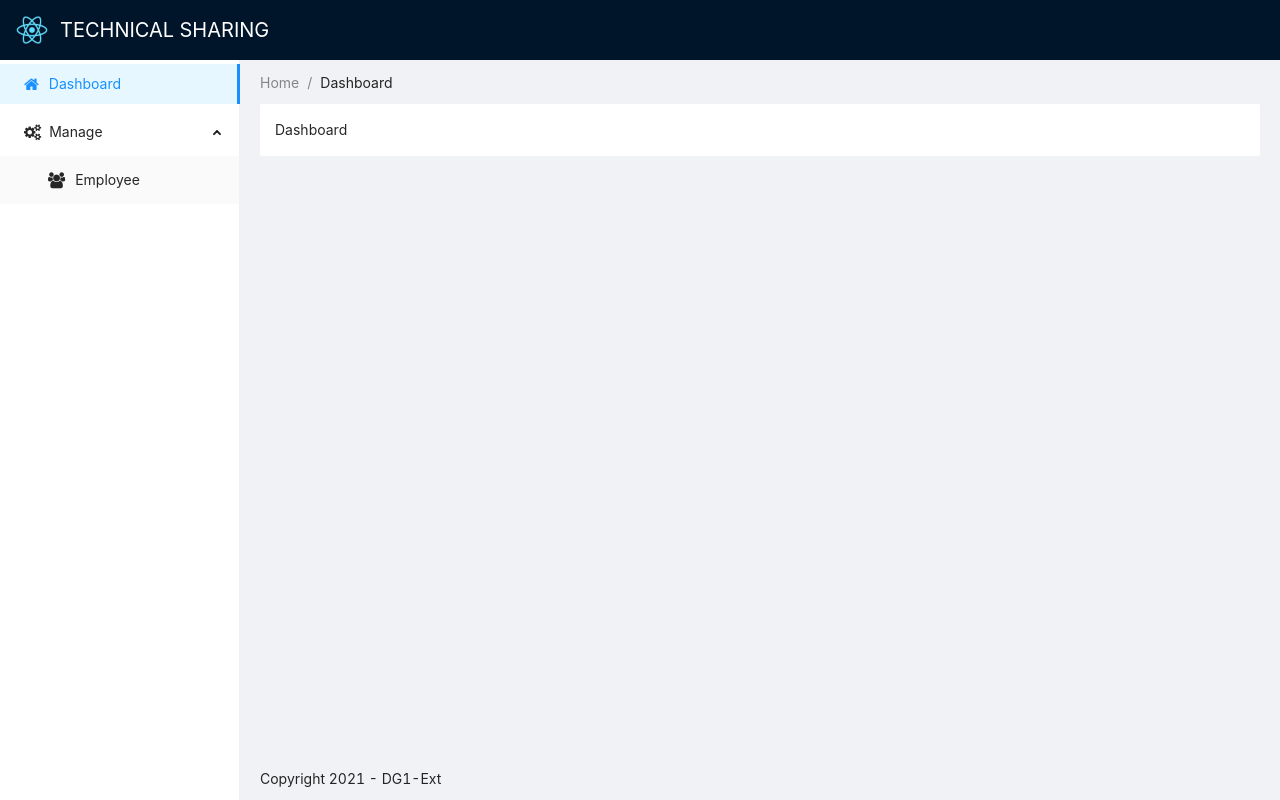
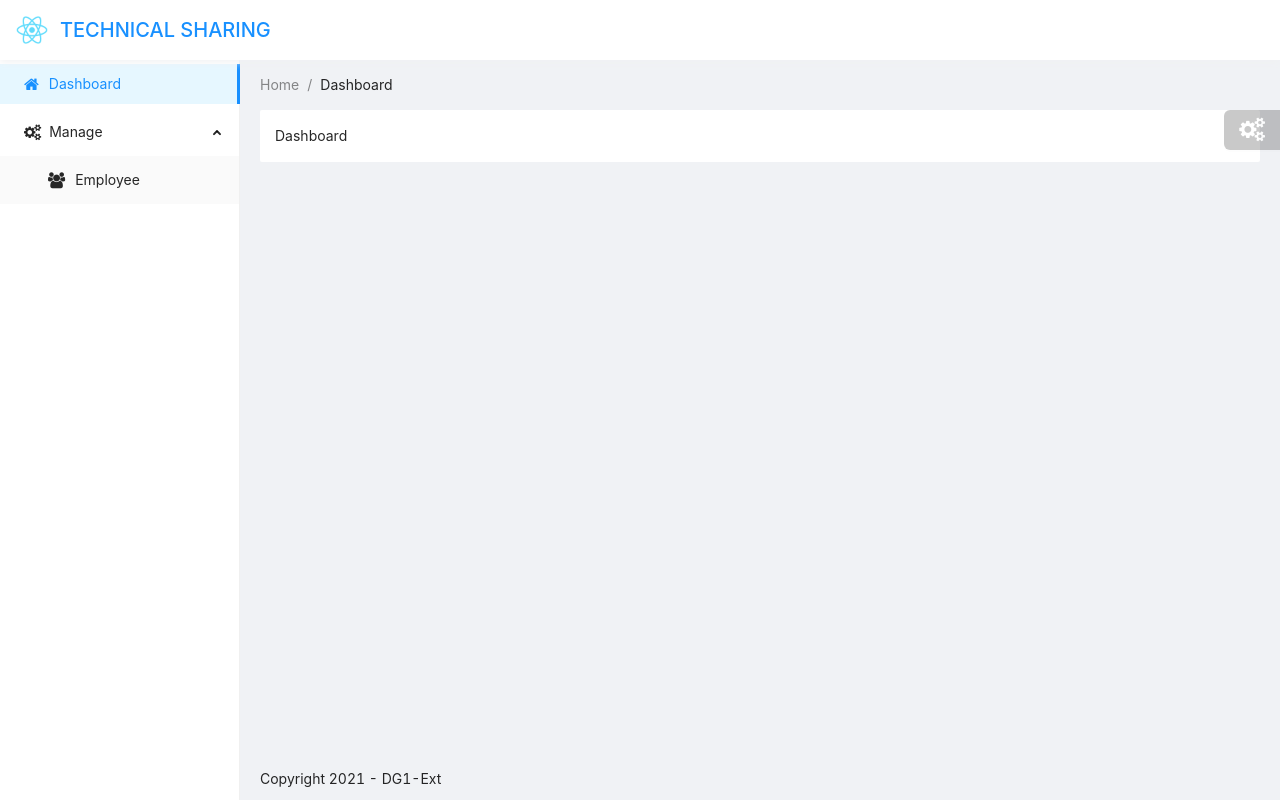
Before and after one commit to trungdpt/graphgl, a React (Create React App) app in the folder client/: page /dashboard in a window 1280 px wide. Built offline with nearby package versions, Linux system fonts and the light colour scheme.

Commit message:
update themer

```diff
--- a/client/src/components/AppLayout.tsx
+++ b/client/src/components/AppLayout.tsx
@@ -3,6 +3,7 @@ import { Link } from 'react-router-dom';
 import { Layout } from 'antd';
 import Breadcrumb from './Breadcrumb';
 import SideMenu from './SideMenu';
+import Themer from './Themer';
 import SideMenuJson from '../data/SideMenuData.json';
 import Logo from '../assets/logo.png';
 
@@ -27,7 +28,10 @@ const AppLayout: FC<IAppLayout> = (prop: IAppLayout) => {
             <SideMenu data={SideMenuJson} />
             <Layout className="site-layout">
                 <Content className="site-content">
-                    <Breadcrumb />
+                    <div className="app-addresses">
+                        <Breadcrumb />
+                        <Themer />
+                    </div>
                     <div className="site-content-layout">{children}</div>
                 </Content>
                 <Footer className="app-footer">Copyright 2021 - DG1-Ext</Footer>
--- /dev/null
+++ b/client/src/components/Themer.tsx
@@ -0,0 +1,45 @@
+import { FC, useEffect, useState } from 'react';
+import { Popover, Button } from 'antd';
+
+const Themer: FC = () => {
+    const [theme, setTheme] = useState(localStorage.getItem('theme'));
+
+    useEffect(() => {
+        switch (theme) {
+            case 'dark':
+                localStorage.setItem('theme', 'dark');
+                document.body.classList.add('dark-theme');
+                break;
+            case 'default':
+            default:
+                localStorage.setItem('theme', 'light');
+                document.body.classList.remove('dark-theme');
+                break;
+        }
+    }, [theme]);
+
+    const onChange = (type: string) => {
+        setTheme(type);
+    };
+
+    const popupContent = (
+        <div className="popover-change-theme-container">
+            <div onClick={() => onChange('light')} className={theme !== 'dark' ? 'selected' : ''}>
+                Light theme
+            </div>
+            <div onClick={() => onChange('dark')} className={theme === 'dark' ? 'selected' : ''}>
+                Dark theme
+            </div>
+        </div>
+    );
+
+    return (
+        <Popover content={popupContent} className="popover-change-theme" placement="left">
+            <Button className="button-change-theme">
+                <i className="fa fa-cogs" />
+            </Button>
+        </Popover>
+    );
+};
+
+export default Themer;
--- a/client/src/styles/_base.scss
+++ b/client/src/styles/_base.scss
@@ -1,2 +1,7 @@
+$primary-color: #1890ff;
+$header-bg: #fff;
 $header-height: 60px;
+$header-color: $primary-color;
+$breadcrumb-height: 50px;
 $menu-width: 240px;
+$menu-bg: #fff;
--- /dev/null
+++ b/client/src/styles/_dark_theme.scss
@@ -0,0 +1,42 @@
+$dark-header-bg: #141414;
+$dark-header-color: #fff;
+$dark-menu-bg: #141414;
+
+body.dark-theme {
+    .app-root {
+        .app-layout {
+            .app-header {
+                background: $dark-header-bg;
+                box-shadow: #000000a6 0px 2px 8px 0px;
+                -webkit-box-shadow: #000000a6 0px 2px 8px 0px;
+                -moz-box-shadow: #000000a6 0px 2px 8px 0px;
+                .app-logo {
+                    .app-logo-link {
+                        .app-logo-text {
+                            color: $dark-header-color;
+                        }
+                    }
+                }
+            }
+            .app-menu {
+                .ant-menu {
+                    &.ant-menu-inline, &.ant-menu-vertical, &.ant-menu-vertical-left {
+                        border-right: 1px solid rgb(48, 48, 48);
+                    }
+                    background: $dark-menu-bg;
+
+                    &.ant-menu:not(.ant-menu-horizontal) .ant-menu-item-selected {
+                        background-color: rgb(17, 27, 38);
+                    }
+
+                    .ant-menu-item:not(.ant-menu-item-selected) > span,
+                    .ant-menu-item:not(.ant-menu-item-selected) > i,
+                    .ant-menu-submenu:not(.ant-menu-submenu-selected) > .ant-menu-submenu-title > span,
+                    .ant-menu-submenu:not(.ant-menu-submenu-selected) > .ant-menu-submenu-title > i {
+                        color: rgba(255, 255, 255, 0.85);
+                    }
+                }
+            }
+        }
+    }
+}
--- a/client/src/styles/main.scss
+++ b/client/src/styles/main.scss
@@ -1,4 +1,5 @@
 @import './base';
+@import './dark_theme';
 
 html, body, #root {
     width: 100%;
@@ -15,9 +16,13 @@ html, body, #root {
         .app-header {
             width: 100%;
             height: $header-height;
+            background: $header-bg;
             padding: 0 16px;
             position: fixed;
             z-index: 1;
+            box-shadow: 0 2px 8px #f0f1f2;
+            -webkit-box-shadow: 0 2px 8px #f0f1f2;
+            -moz-box-shadow: 0 2px 8px #f0f1f2;
             .app-logo {
                 display: flex;
                 align-items: center;
@@ -31,8 +36,9 @@ html, body, #root {
                         display: flex;
                         align-items: center;
                         margin: 0 12px;
-                        color: #fff;
+                        color: $header-color;
                         font-size: 20px;
+                        font-weight: 500;
                         text-transform: uppercase;
                     }
                 }
@@ -54,6 +60,9 @@ html, body, #root {
                         margin-left: 8px;
                     }
                 }
+                .ant-menu-submenu-expand-icon, .ant-menu-submenu-arrow {
+                    color: inherit;
+                }
             }
         }
         .site-layout {
@@ -61,9 +70,31 @@ html, body, #root {
             .site-content {
                 padding: 0 20px;
                 margin-top: $header-height;
-                .app-breadcrumb {
-                    height: 44px;
-                    padding: 12px 0;
+                .app-addresses {
+                    display: flex;
+                    align-items: center;
+                    .app-breadcrumb {
+                        flex: 1;
+                        height: $breadcrumb-height;
+                        padding: 12px 0;
+                        display: flex;
+                        align-items: center;
+                    }
+                    .button-change-theme {
+                        position: fixed;
+                        top: $header-height + $breadcrumb-height;
+                        right: 0;
+                        height: 40px;
+                        background: rgba(0,0,0,.3);
+                        border-radius: 6px 0 0 6px;
+                        border: none;
+                        opacity: 0.7;
+                        z-index: 1;
+                        .fa {
+                            font-size: 24px;
+                            color: #fff;
+                        }
+                    }
                 }
                 .site-content-layout {
                     padding: 15px;
@@ -82,6 +113,20 @@ html, body, #root {
     color: #000;
 }
 
+.popover-change-theme-container {
+    > div {
+        cursor: pointer;
+        padding: 3px 0;
+        &.selected {
+            color: $primary-color;
+            font-weight: 500;
+        }
+        &:hover {
+            text-decoration: underline;
+        }
+    }
+}
+
 .base-grid {
     .tree-cell-expandable {
         display: flex;
```
